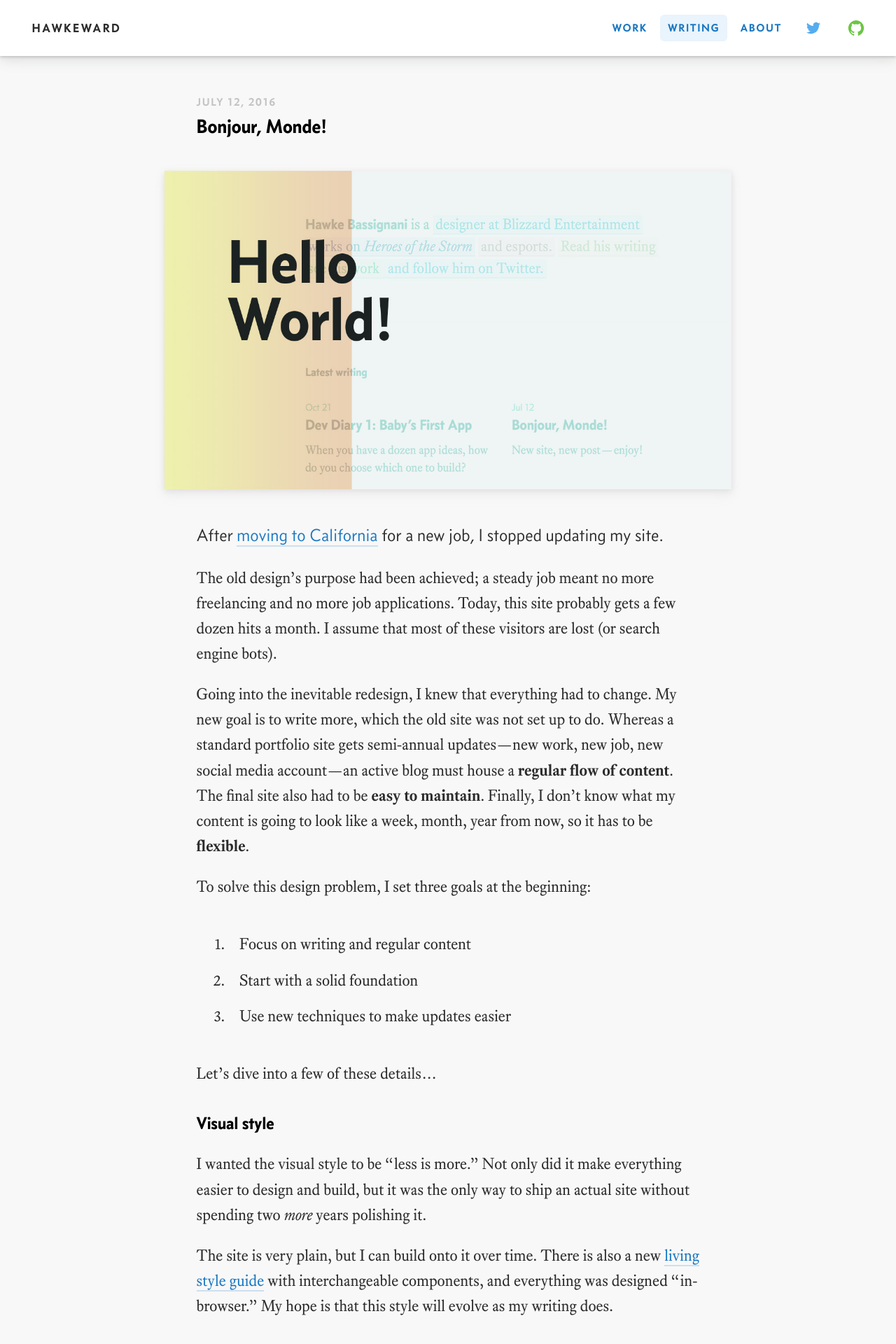
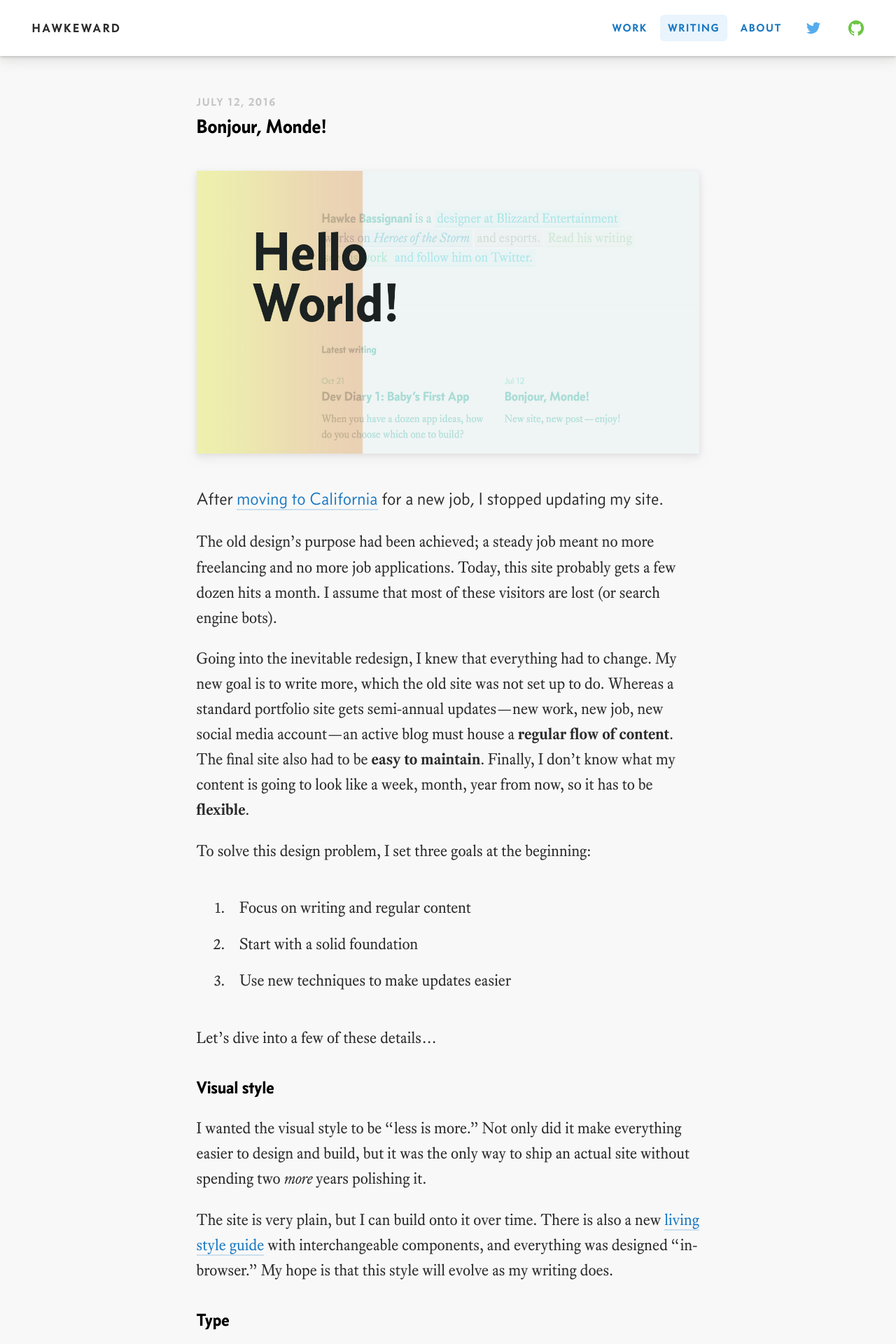
Before and after one commit to whbassignani/whbassignani.github.io, a Jekyll site: the page built from _posts/writing/2016-07-12-new-site.md, in a window 1280 px wide. Shown: the top 1920 px of the page at 70% size. Built offline with Jekyll 4.4.1, drawn with Linux system fonts in a browser that asks for light colours.

Commit message:
Quick cleanup

```diff
--- a/_layouts/post.html
+++ b/_layouts/post.html
@@ -11,7 +11,6 @@
       </header>
 
 {% assign this_image = page.banner %}
-
 {% if this_image %}
       <div class="photo post-banner">
 {% include img-srcset.html %}
--- a/scss/_post.scss
+++ b/scss/_post.scss
@@ -8,28 +8,6 @@
 
 .post-meta + .post-title {
   margin-top: 0;
-}
-
-// Pop images out of the torso column for visual interest
-.layout-post .photo:not(.photo-small, .photo-medium),
-.post-banner {
-  @media ($bp-s) {
-    margin-left: -#{size(3)};
-    margin-right: -#{size(3)};
-  }
-
-  @media ($bp-m) {
-    margin-left: -#{size(6)};
-    margin-right: -#{size(6)};
-  }
-}
-
-.post-content {
-  // @media ($bp-s) {
-  //   & > p {
-  //     max-width: $max-width-narrow;
-  //   }
-  // }
 }
 
 .post-footer {
```
